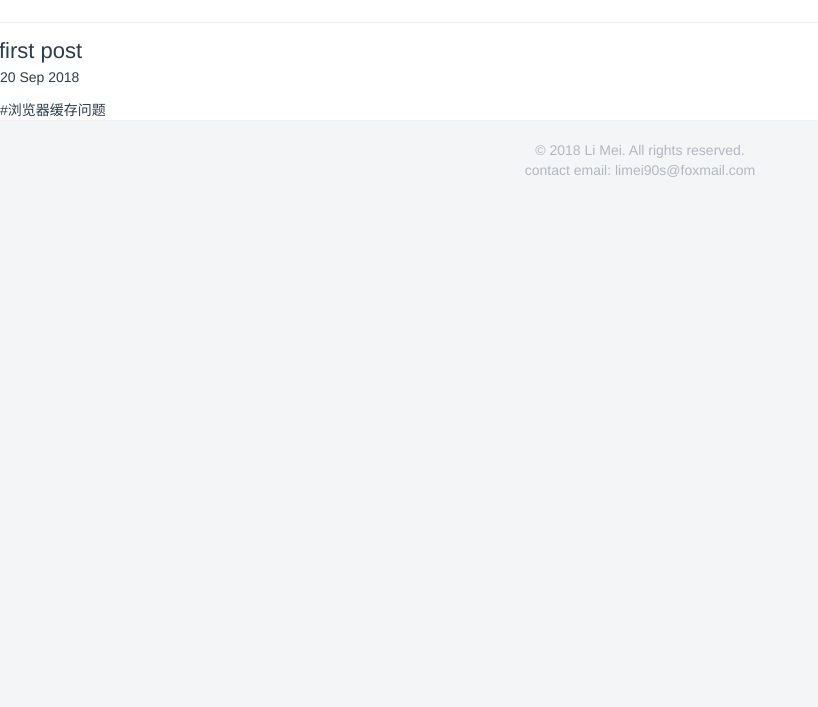
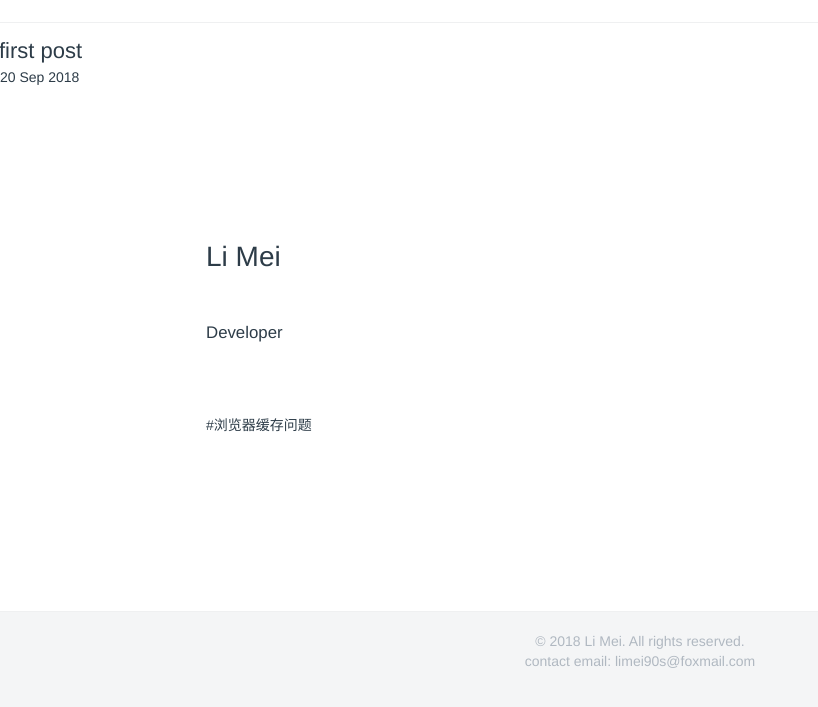
Before and after one commit to LiMeii/LiMeii.github.io, a Jekyll site: the page built from _posts/2018-09-20-cache-busting.md, in a window 1280 px wide. Shown: the top 707 px of the page, without its empty margins (0-818 px from the left). Built offline with Jekyll 4.4.1, drawn with Linux system fonts in a browser that asks for light colours.

Commit message:
add tilte css

```diff
--- a/_layouts/post.html
+++ b/_layouts/post.html
@@ -20,7 +20,26 @@
         </article>
     </section>
 
-    {{ content }}
+    <div class="wrapper">
+        <div class="profile">
+            <section class="profile-masthead">
+
+                <div class="post-title">
+                    <h1>Li Mei </br>
+                        <span style="font-size: 60%;">Developer</span>
+                    </h1>
+
+                </div>
+            </section>
+
+            <section class="profile-content" id="content">
+                <article class="profile-menu" id="menu">
+                    {{ content }}
+                </article>
+            </section>
+        </div>
+    </div>
+
 
     <footer class="footer">
         <nav class="footer-navigation">
--- a/assets/base.css
+++ b/assets/base.css
@@ -2777,3 +2777,28 @@ screen and (min-resolution:144dpi) {
         width: 8px
     }
 }
+
+.post-title {
+
+    float: left;
+    font-size: 2em;
+    line-height: 2.57143em;
+    -webkit-box-orient: vertical;
+    -moz-box-orient: vertical;
+    -ms-box-orient: vertical;
+    box-orient: vertical;
+    -webkit-box-pack: center;
+    -moz-box-pack: center;
+    -ms-box-pack: center;
+    box-pack: center;
+    display: -webkit-box;
+    display: -moz-box;
+    display: -ms-box;
+    display: box;
+    font-weight: 300;
+    min-height: 2.57143em;
+    margin-top: .03571em;
+    padding-top: 2.85714em;
+    padding-bottom: .92857em;
+    width: 100%;
+}
```
